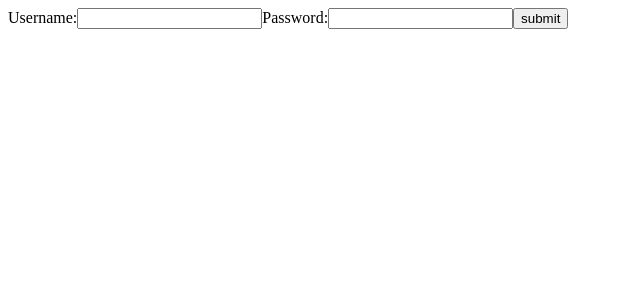
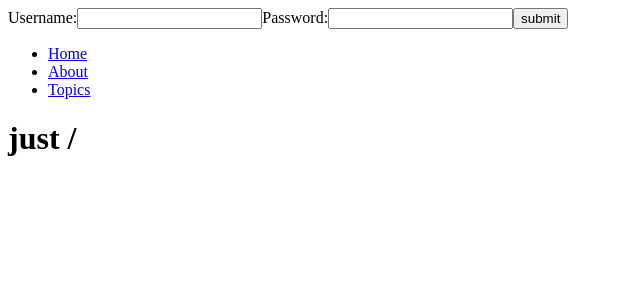
Before and after one commit to johnyi1411/fountain, a React app: page / in a window 1280 px wide. Shown: the top 300 px of the page, without its empty margins (0-640 px from the left). Built offline with nearby package versions, Linux system fonts and the light colour scheme.

Commit message:
Implement react router

```diff
--- a/src/components/App.jsx
+++ b/src/components/App.jsx
@@ -1,4 +1,7 @@
 import React from 'react';
+import {
+  BrowserRouter as Router, Switch, Route, Link,
+} from 'react-router-dom';
 import Login from './Login';
 
 class App extends React.Component {
@@ -7,20 +10,48 @@ class App extends React.Component {
     this.state = {
       jobs: [],
       user: null,
+      employer: false,
     };
     this.handleUserChange = this.handleUserChange.bind(this);
   }
 
   handleUserChange(user) {
-    this.setState({ user: user || null });
+    this.setState({ user });
   }
 
   render() {
     const { user } = this.state;
-    const login = user ? <button type="submit" onClick={this.handleUserChange}>Logout</button> : <Login handleUserChange={this.handleUserChange} />;
+    const login = user ? (
+      <button
+        type="submit"
+        onClick={() => {
+          this.handleUserChange(null);
+        }}
+      >
+      Logout
+      </button>
+    ) : <Login handleUserChange={this.handleUserChange} />;
     return (
       <div>
         {login}
+        <Router>
+          <div>
+            <ul>
+              <li>
+                <Link to="/">Home</Link>
+              </li>
+              <li>
+                <Link to="/about">About</Link>
+              </li>
+              <li>
+                <Link to="/topics">Topics</Link>
+              </li>
+            </ul>
+            <Route exact path="/" render={() => <h1>just /</h1>} />
+            <Route path="/about" render={() => <h1>about</h1>} />
+            <Route path="/topics" render={() => <h1>topics</h1>} />
+          </div>
+        </Router>
       </div>
     );
   }
```
